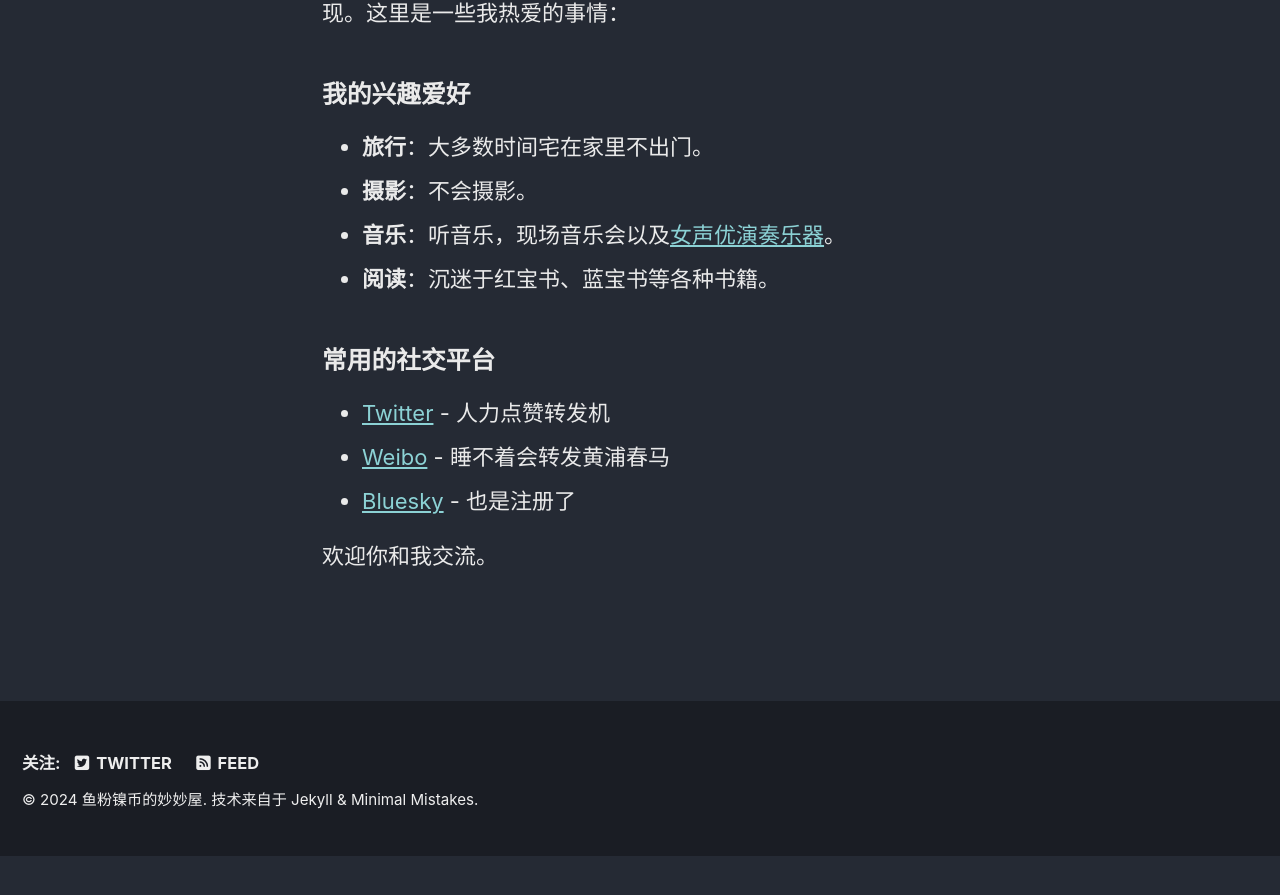
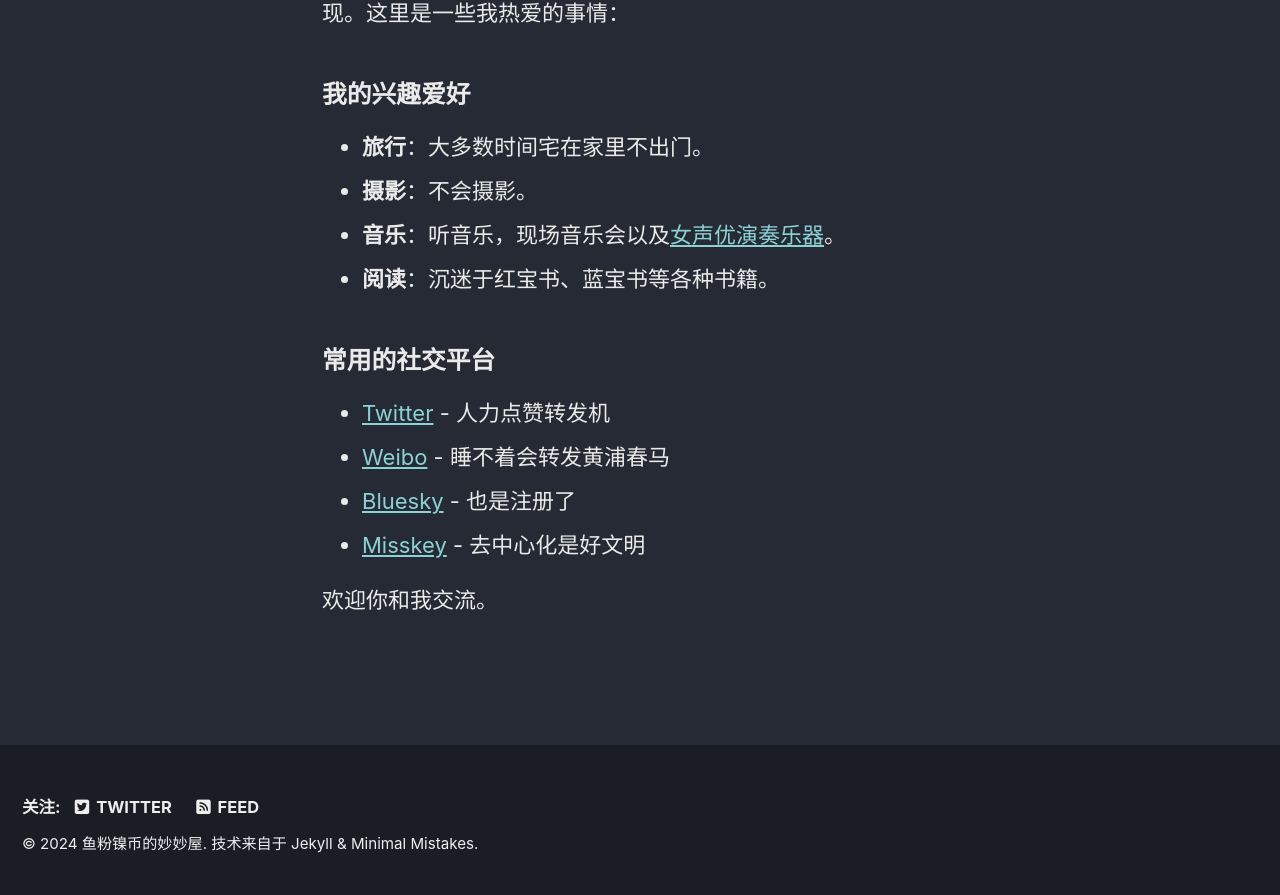
Before and after one commit to lilyknight39/lilyknight39.github.io, a Jekyll site: the page built from _pages/about.md--- layout: single title: "About" permalink: /about/about.md, in a window 1280 px wide and 900 px high, scrolled down 715 px. Shown: the top 895 px of the window. Built offline with Jekyll 4.4.1, drawn with Linux system fonts in a browser that asks for light colours; cached includes are drawn as plain includes; before the commit the page ends 1571 px from its top, so only the background shows below that.

Commit message:
Update about.md

```diff
--- a/_pages/about.md--- layout: single title: "About" permalink: /about/about.md
+++ b/_pages/about.md--- layout: single title: "About" permalink: /about/about.md
@@ -20,5 +20,6 @@
 - [Twitter](https://x.com/Nickel2370) - 人力点赞转发机
 - [Weibo](https://weibo.com/u/2195844241) - 睡不着会转发黄浦春马
 - [Bluesky](https://bsky.app/profile/lilyknight.top) - 也是注册了
+- [Misskey](https://miki.live4you.one/@nickel) - 去中心化是好文明
 
 欢迎你和我交流。
```
